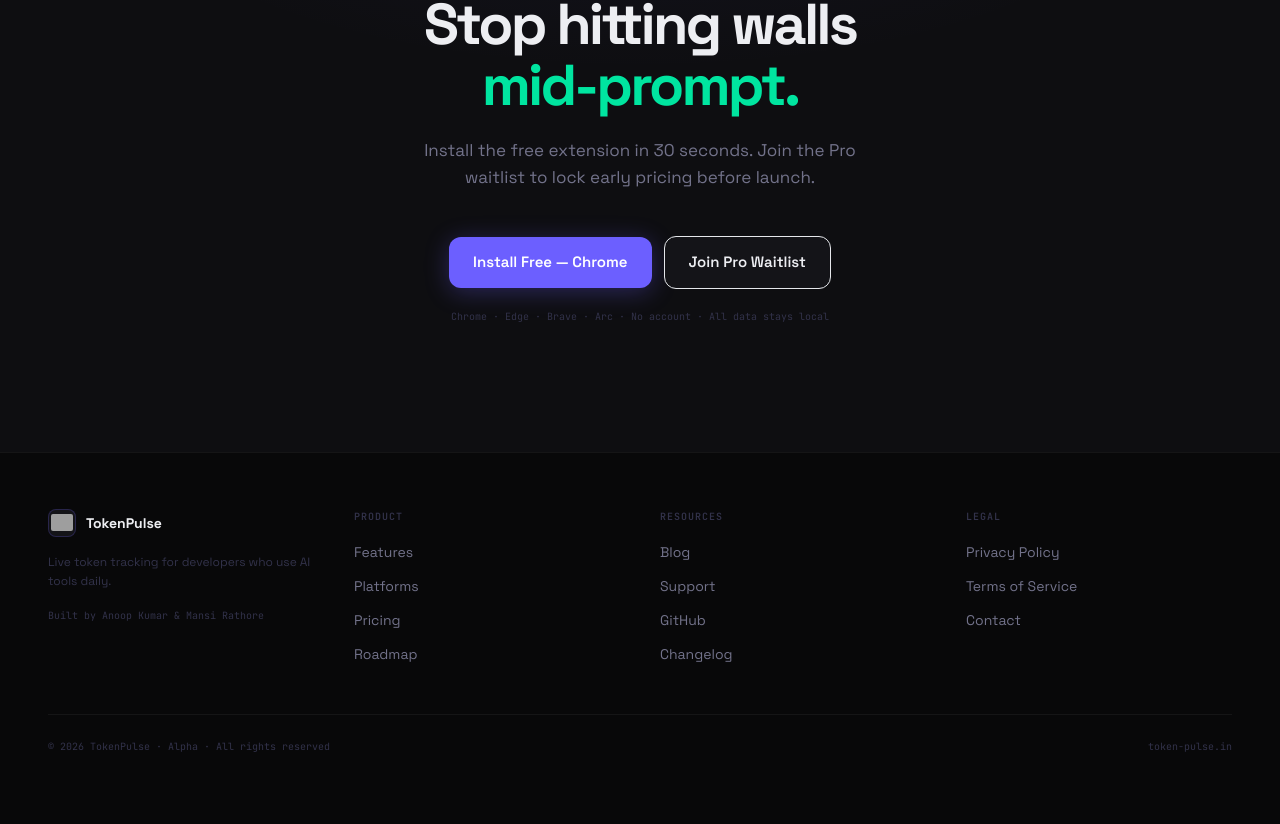
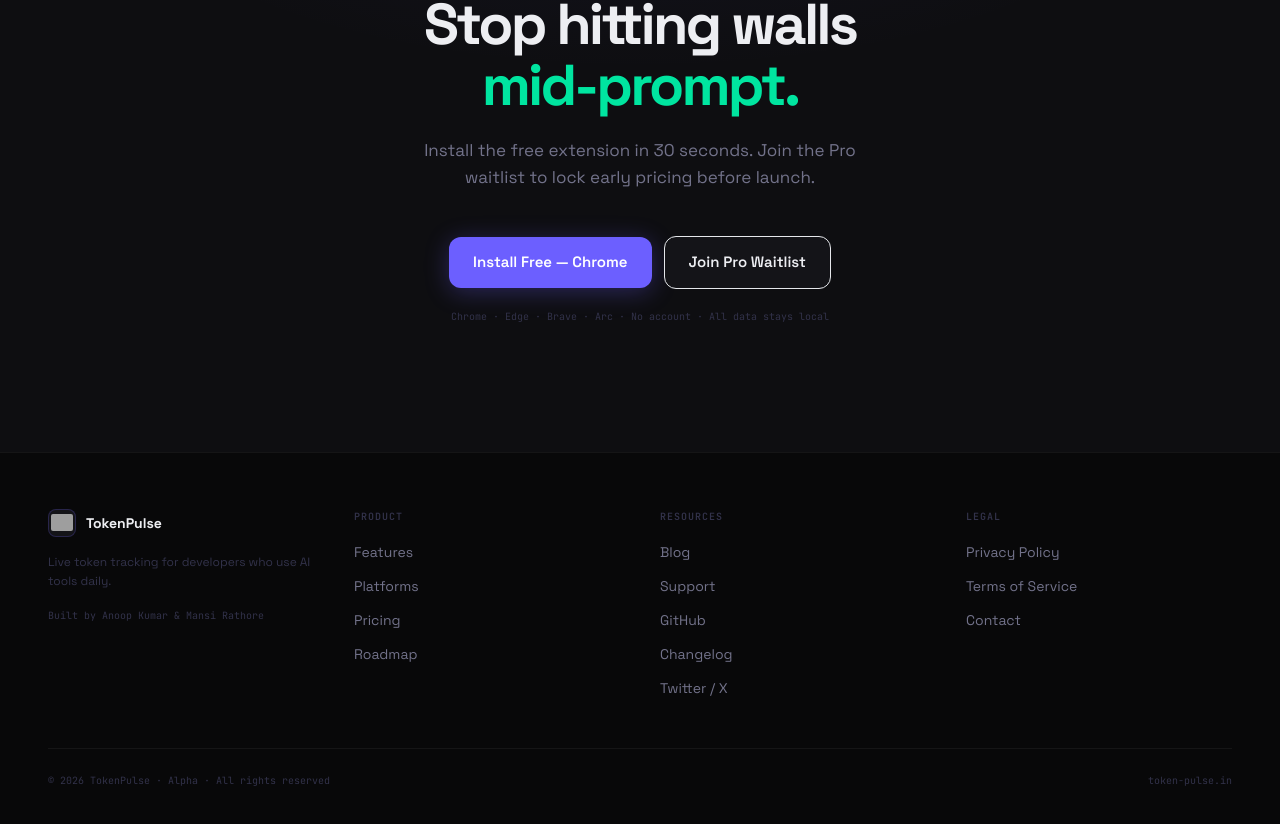
Before and after one commit to anu-ship-it/tokenpulse-web, a Next.js app: page / in a window 1280 px wide. Shown: the part 9082-9906 px from the top of the page. Built offline with nearby package versions, Linux system fonts and the light colour scheme; no server answers; grey boxes are pictures that could not be loaded.

Commit message:
Fixed some names

```diff
--- a/components/layout/Footer.tsx
+++ b/components/layout/Footer.tsx
@@ -13,6 +13,7 @@ const links = {
     { label: 'Support', href: '/support' },
     { label: 'GitHub', href: 'https://github.com/anu-ship-it/TokenPulse', external: true },
     { label: 'Changelog', href: '/changelog' },
+    { label: 'Twitter / X', href: 'https://x.com/tokenpulseapp', external: true },
   ],
   Legal: [
     { label: 'Privacy Policy', href: '/privacy' },
--- a/lib/metadata.ts
+++ b/lib/metadata.ts
@@ -72,7 +72,7 @@ export const defaultMetadata: Metadata = {
     description:
       "Live token tracking across Claude, ChatGPT, Gemini and DeepSeek. Free Chrome extension.",
     images: ["/og-image.png"],
-    creator: "@tokenpulse",
+    creator: "@tokenpulseapp",
   },
 
   robots: {
```
